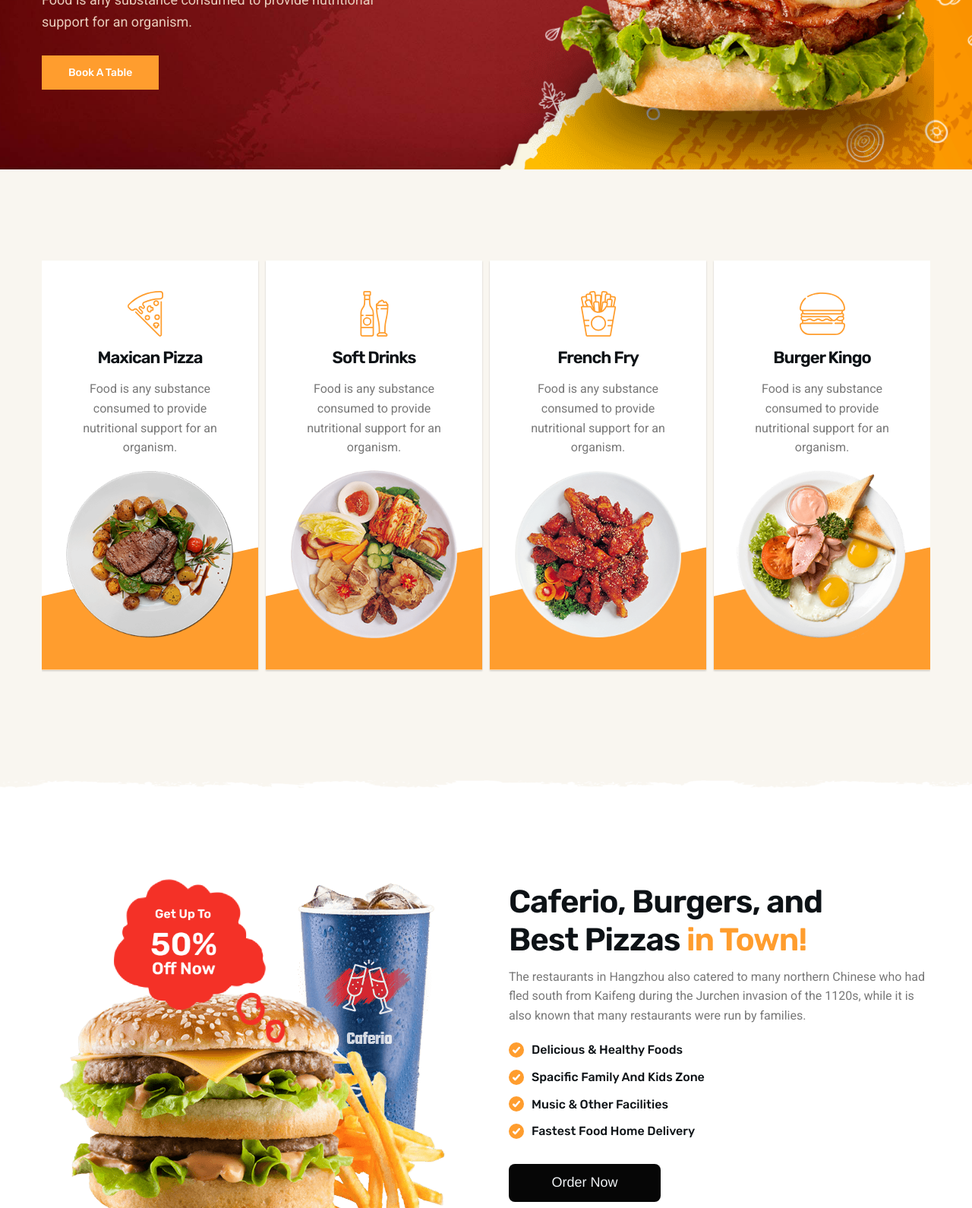
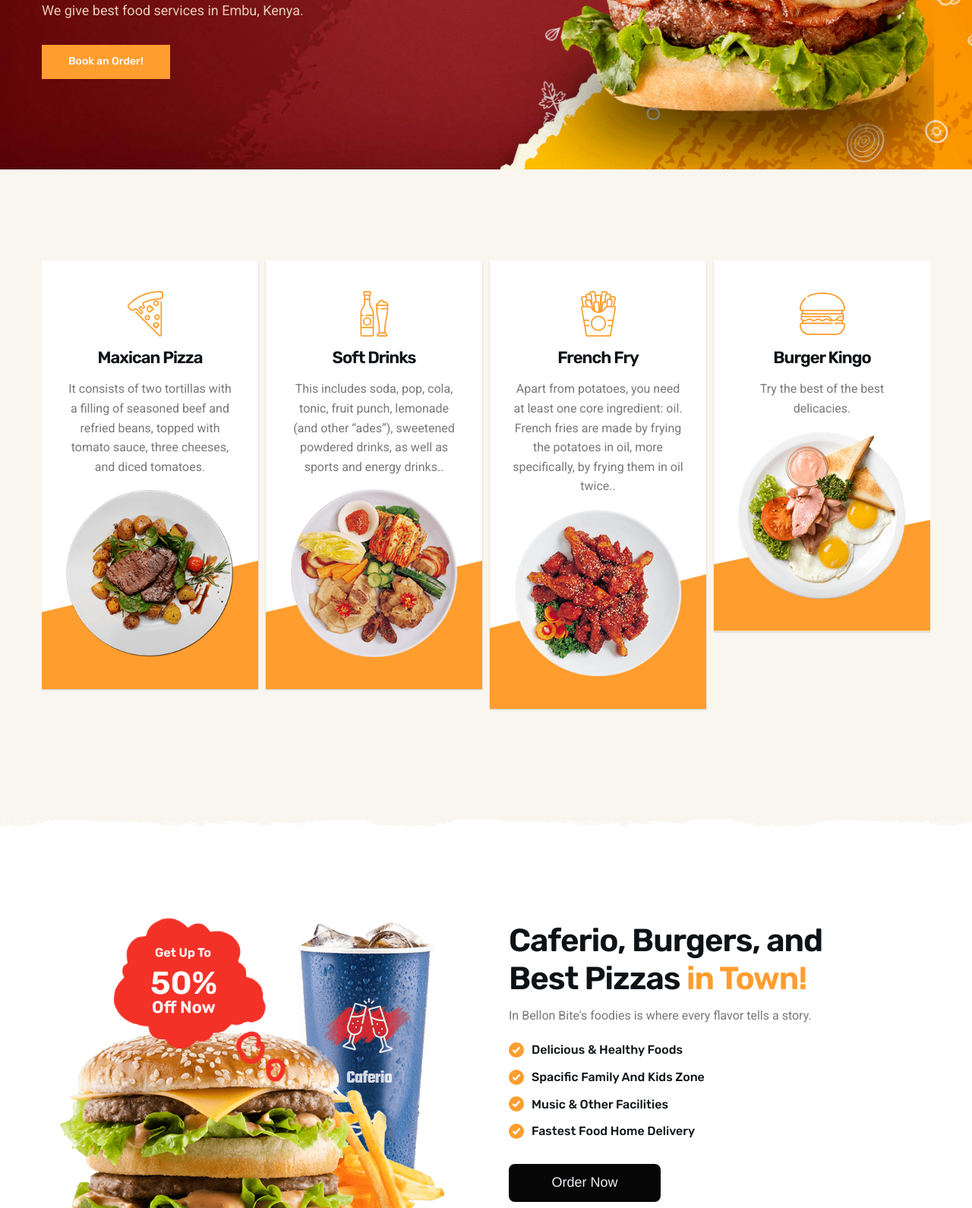
Before and after one commit to bellonbits/bellonbite.github.io., a plain HTML site: page index.html in a window 1280 px wide. Shown: the part 547-2137 px from the top of the page at 76% size. Drawn offline with nearby package versions, Linux system fonts and the light colour scheme.

Commit message:
Update index.html

```diff
--- a/index.html
+++ b/index.html
@@ -146,9 +146,9 @@
 
             <h2 class="h1 hero-title">Where every flavor tells a story!</h2>
 
-            <p class="hero-text">Food is any substance consumed to provide nutritional support for an organism.</p>
+            <p class="hero-text">We give best food services in Embu, Kenya.</p>
 
-            <button class="btn">Book A Table</button>
+            <button class="btn">Book an Order!</button>
 
           </div>
 
@@ -197,7 +197,7 @@
                 <h3 class="h3 card-title">Maxican Pizza</h3>
 
                 <p class="card-text">
-                  Food is any substance consumed to provide nutritional support for an organism.
+                  It consists of two tortillas with a filling of seasoned beef and refried beans, topped with tomato sauce, three cheeses, and diced tomatoes.
                 </p>
 
                 <img src="./assets/images/promo-1.png" width="300" height="300" loading="lazy" alt="Maxican Pizza"
@@ -227,7 +227,7 @@
                 <h3 class="h3 card-title">Soft Drinks</h3>
 
                 <p class="card-text">
-                  Food is any substance consumed to provide nutritional support for an organism.
+                  This includes soda, pop, cola, tonic, fruit punch, lemonade (and other “ades”), sweetened powdered drinks, as well as sports and energy drinks..
                 </p>
 
                 <img src="./assets/images/promo-2.png" width="300" height="300" loading="lazy" alt="Soft Drinks"
@@ -257,7 +257,7 @@
                 <h3 class="h3 card-title">French Fry</h3>
 
                 <p class="card-text">
-                  Food is any substance consumed to provide nutritional support for an organism.
+                  Apart from potatoes, you need at least one core ingredient: oil. French fries are made by frying the potatoes in oil, more specifically, by frying them in oil twice..
                 </p>
 
                 <img src="./assets/images/promo-3.png" width="300" height="300" loading="lazy" alt="French Fry"
@@ -288,7 +288,7 @@
                 <h3 class="h3 card-title">Burger Kingo</h3>
 
                 <p class="card-text">
-                  Food is any substance consumed to provide nutritional support for an organism.
+                  Try the best of the best delicacies.
                 </p>
 
                 <img src="./assets/images/promo-4.png" width="300" height="300" loading="lazy" alt="Burger Kingo"
@@ -319,7 +319,7 @@
                 <h3 class="h3 card-title">Chicken Masala</h3>
 
                 <p class="card-text">
-                  Food is any substance consumed to provide nutritional support for an organism.
+                  Chicken tikka masala is a dish consisting of roasted marinated chicken chunks in a spiced sauce. The sauce is usually creamy and orange-coloured.
                 </p>
 
                 <img src="./assets/images/promo-5.png" width="300" height="300" loading="lazy" alt="Chicken Masala"
@@ -360,9 +360,7 @@
             </h2>
 
             <p class="section-text">
-              The restaurants in Hangzhou also catered to many northern Chinese who had fled south from Kaifeng during
-              the Jurchen
-              invasion of the 1120s, while it is also known that many restaurants were run by families.
+              In Bellon Bite's foodies is where every flavor tells a story.
             </p>
 
             <ul class="about-list">
@@ -430,7 +428,7 @@
           </h2>
 
           <p class="section-text">
-            Food is any substance consumed to provide nutritional support for an organism.
+            Try our foods today! Don't just eat, tell a story with bellon bites.
           </p>
 
           <ul class="fiter-list">
@@ -489,9 +487,9 @@
 
                   <p class="price-text">Price:</p>
 
-                  <data class="price">$49.00</data>
+                  <data class="price">ksh 500.00</data>
 
-                  <del class="del" value="69.00">$69.00</del>
+                  <del class="del" value="709.00">ksh 709.00</del>
 
                 </div>
 
@@ -713,7 +711,7 @@
           <div class="cta-content">
 
             <h2 class="h2 section-title">
-              The Foodie Have Excellent Of
+              The Bellon's Have Excellent Of
               <span class="span">Quality Burgers!</span>
             </h2>
 
```
